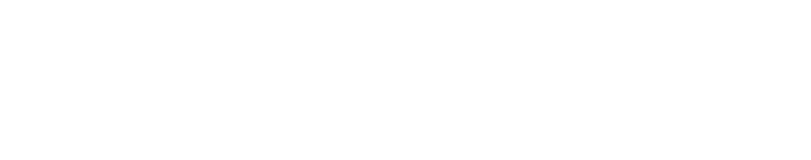
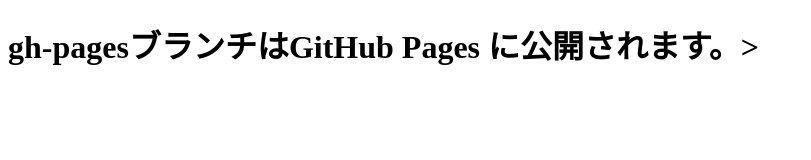
Before and after one commit to RJ-yabuki/git-study, a plain HTML site: page index.html in a window 1280 px wide. Shown: the whole page, without its empty margins (0-811 px from the left). Drawn offline with Linux system fonts and the light colour scheme.

Commit message:
脱字を修正

```diff
--- a/index.html
+++ b/index.html
@@ -5,6 +5,6 @@
     <title>Git の勉強</title>
 </head>
 <body>
-    <h1gh-pagesブランチはGitHub Pages に公開されます。></h1>
+    <h1>gh-pagesブランチはGitHub Pages に公開されます。></h1>
 </body>
 </html>
```
